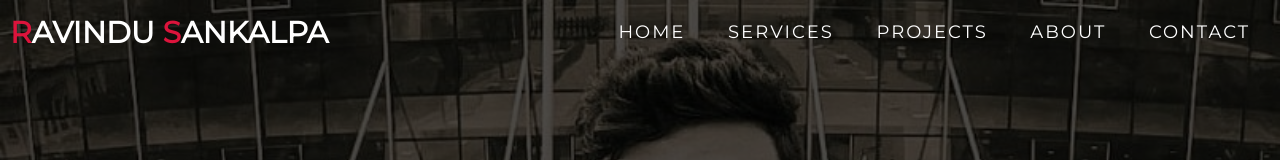
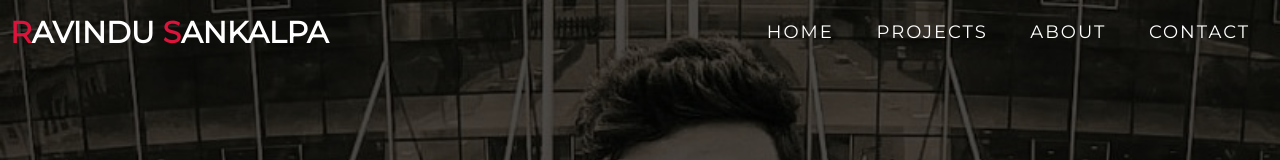
Before and after one commit to sravindusankalpa/Portfolio., a plain HTML site: page Portfolio/index.html in a window 1280 px wide. Shown: the top 160 px of the page. Drawn offline with Linux system fonts and the light colour scheme.

Commit message:
Update index.html

```diff
--- a/Portfolio/index.html
+++ b/Portfolio/index.html
@@ -24,7 +24,6 @@
           </div>
           <ul>
             <li><a href="#hero" data-after="Home">Home</a></li>
-            <li><a href="#services" data-after="Service">Services</a></li>
             <li><a href="#projects" data-after="Projects">Projects</a></li>
             <li><a href="#about" data-after="About">About</a></li>
             <li><a href="#contact" data-after="Contact">Contact</a></li>
```
